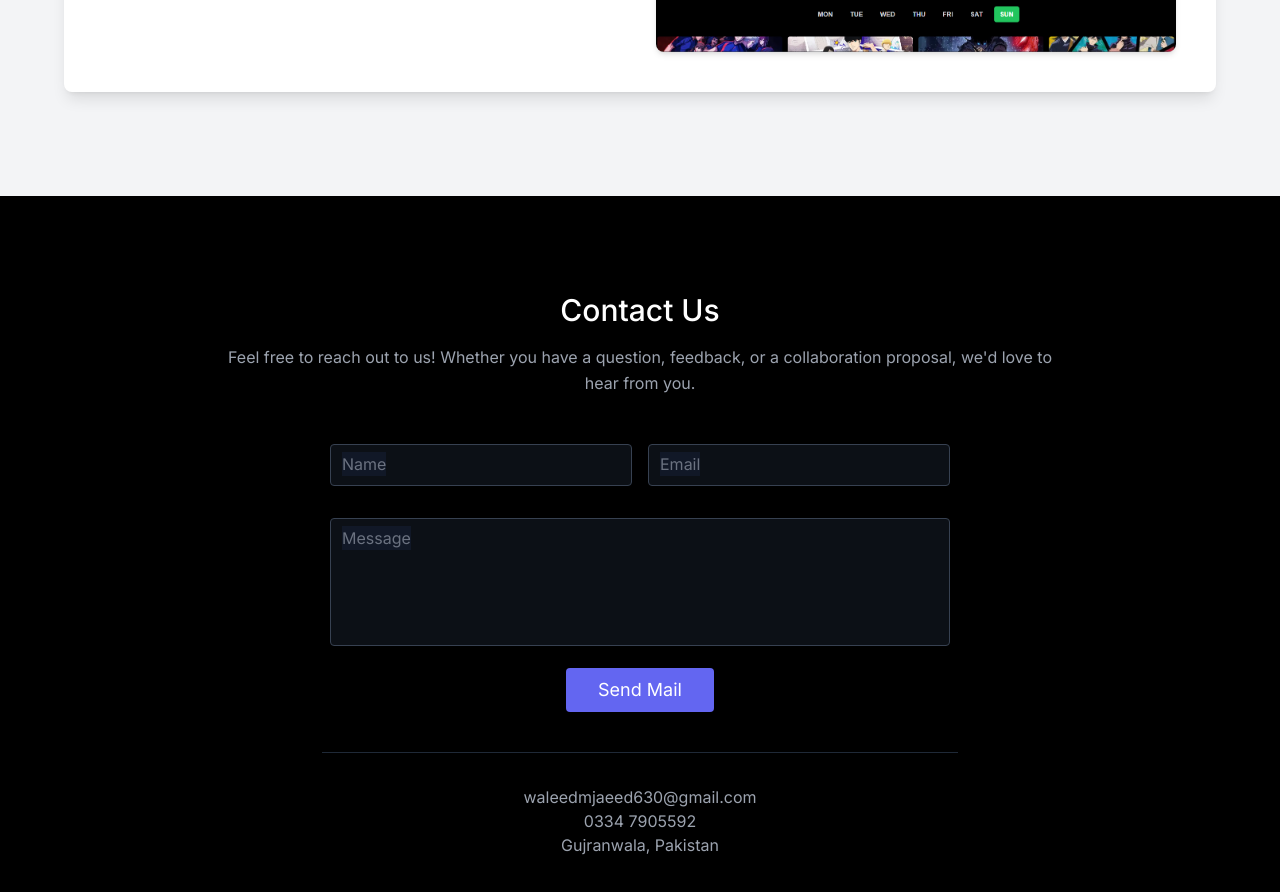
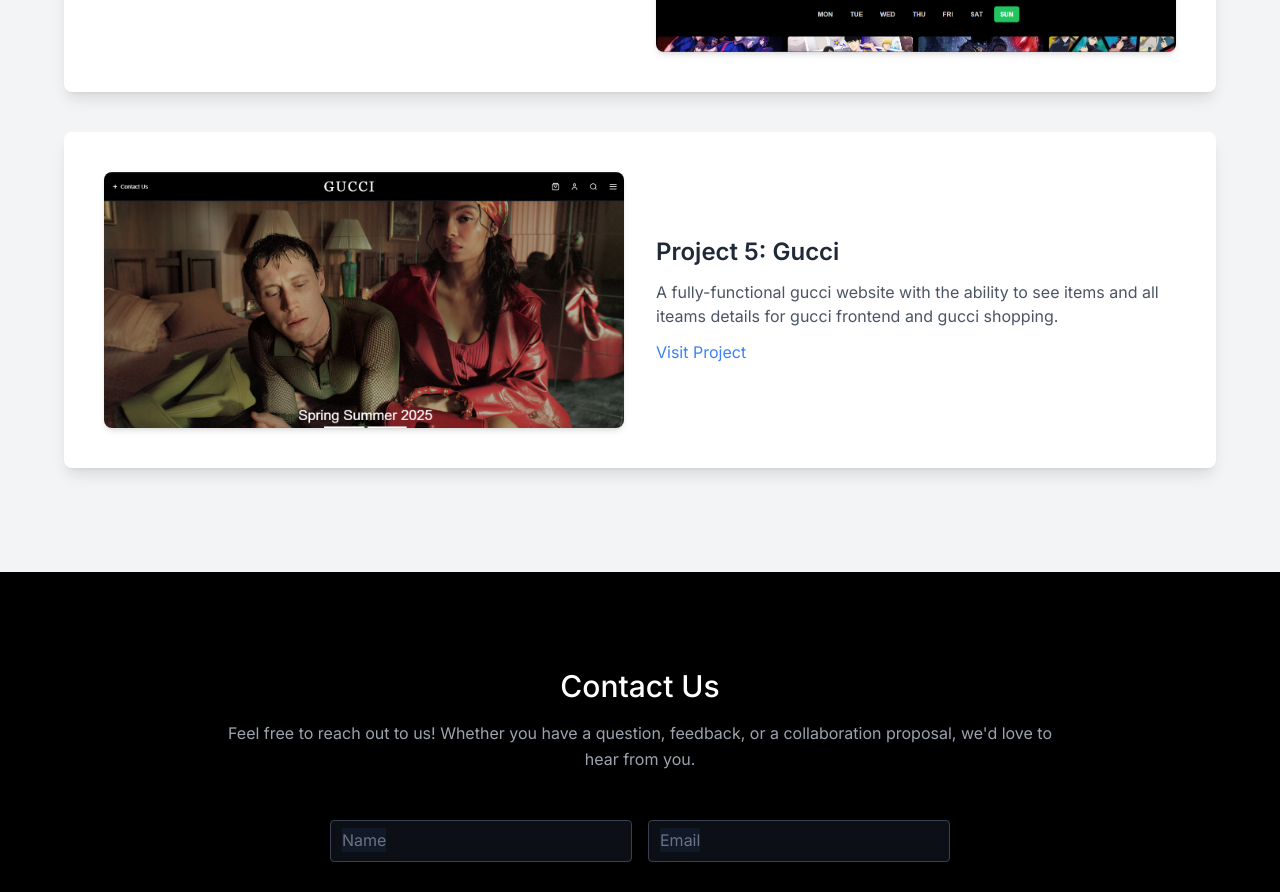
Before and after one commit to waleedmajeed001/profilo, a Next.js app: page / in a window 1280 px wide. Shown: the part 5761-6653 px from the top of the page. Built offline with nearby package versions, Linux system fonts and the light colour scheme.

Commit message:
Update project.tsx

```diff
--- a/components/project.tsx
+++ b/components/project.tsx
@@ -27,6 +27,13 @@
         "A fully-functional Blog website with the ability to read mangas and all iteams details for manga reading shopping.",
       link: "https://mangwa.vercel.app/", // Replace with your actual project link
       image: "/blog.png", // Replace with your project image link
+    },
+    {
+      title: "Project 5: Gucci",
+      description:
+        "A fully-functional gucci website with the ability to see items and all iteams details for gucci frontend and gucci shopping.",
+      link: "https://gucci-olive.vercel.app/", // Replace with your actual project link
+      image: "/gucci.png", // Replace with your project image link
     },
   ];
 
```
